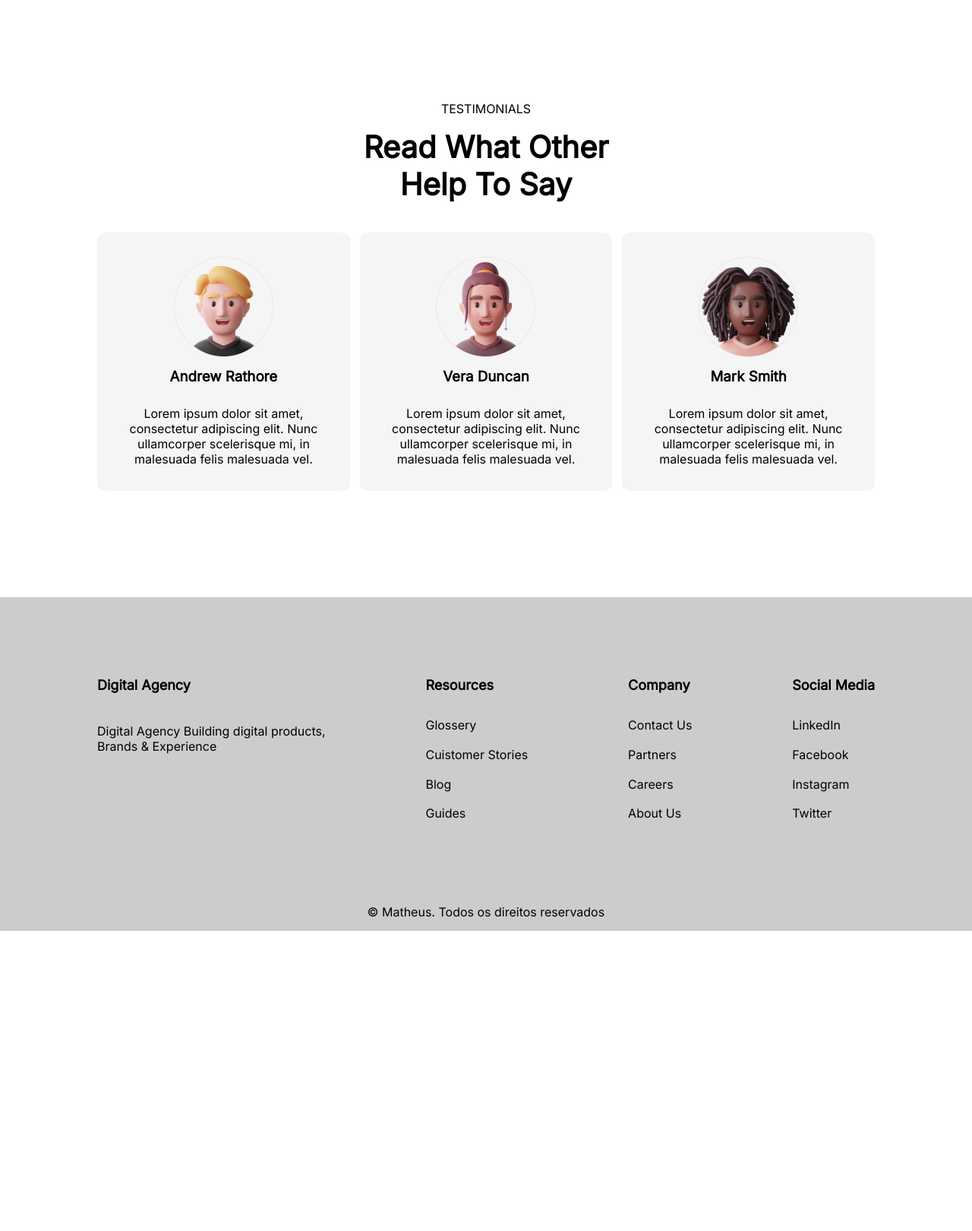
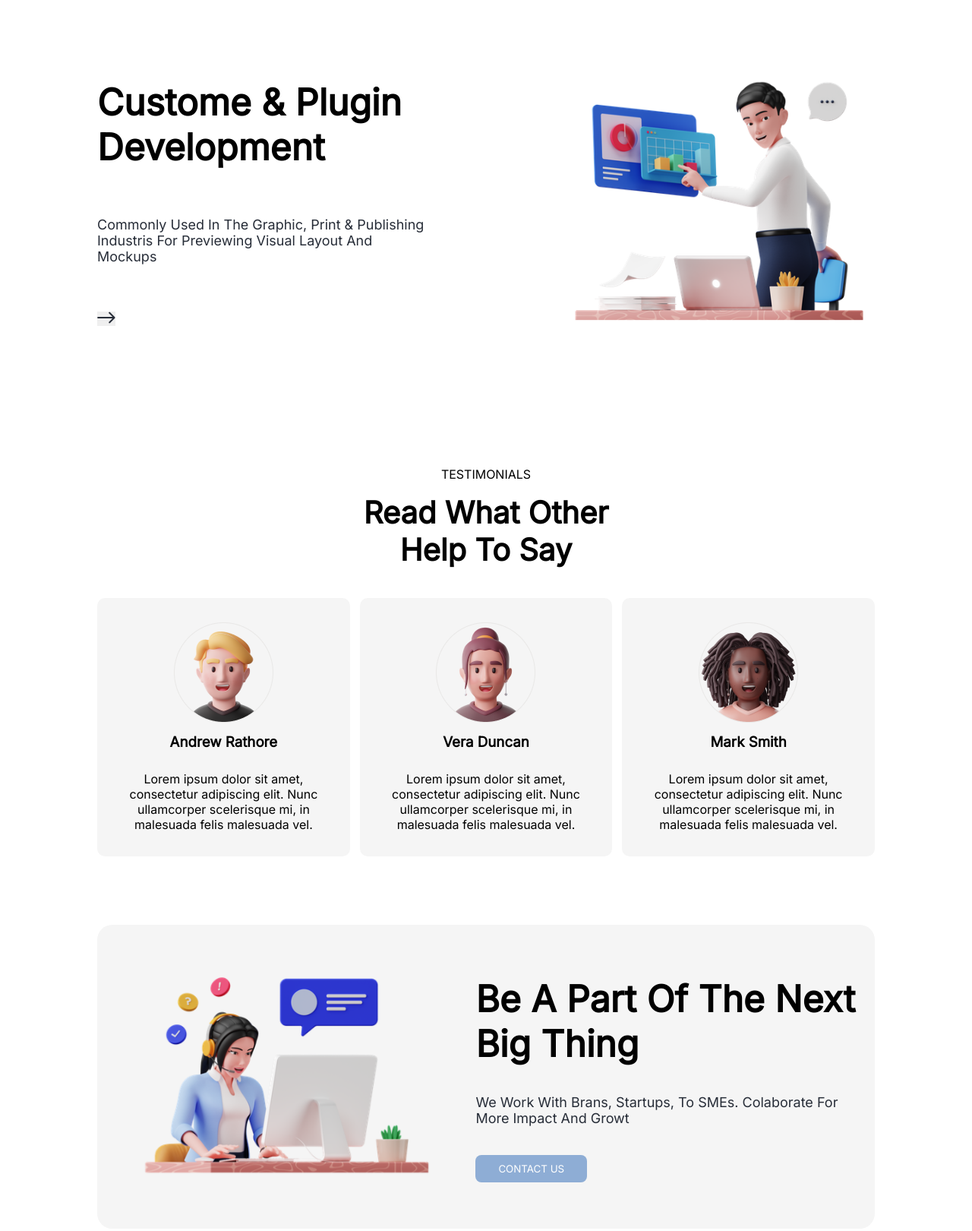
Before and after one commit to chienmin999/DIGITALAGENCY, a plain HTML site: page index.html in a window 1280 px wide. Shown: the part 1336-2956 px from the top of the page at 76% size. Before the commit the page ends 2561 px from the top, so only its background shows below. Drawn offline with Linux system fonts and the light colour scheme.

Commit message:
9:00-12/4

```diff
--- a/index.html
+++ b/index.html
@@ -93,16 +93,35 @@
                 <div class="brading-container-right">
                     <h1>Branding & Design system</h1>
                     <p>
-                        Commonly used in the graphic, print & publishing industris for previewing visual layout and mockups
+                        Commonly used in the graphic, print & publishing
+                        industris for previewing visual layout and mockups
                     </p>
-                    <button><img src="./assets/imgs/Arrow 1.png" alt="Arrow1"></button>
+                    <button>
+                        <img src="./assets/imgs/Arrow 1.png" alt="Arrow1" />
+                    </button>
                 </div>
-
             </div>
 
             <!-- custom section -->
 
-            <div class="custom-container"></div>
+            <div class="custom-container">
+                <div class="custom-container-left">
+                    <h1>Custome & Plugin Development</h1>
+                    <p>
+                        Commonly used in the graphic, print & publishing
+                        industris for previewing visual layout and mockups
+                    </p>
+                    <button>
+                        <img src="./assets/imgs/Arrow 1.png" alt="Arrow1" />
+                    </button>
+                </div>
+                <div class="custom-container-right">
+                    <img
+                        src="./assets/imgs/businessman-analyzing-data.png"
+                        alt="businessman-analyzing-data"
+                    />
+                </div>
+            </div>
 
             <!-- testimonial section -->
 
@@ -154,7 +173,22 @@
 
             <!-- contact section -->
 
-            <div class="contact-container"></div>
+            <div class="contact-container">
+                <div class="contact-container-left">
+                    <img
+                        src="./assets/imgs/customer-support.png"
+                        alt="customer-support"
+                    />
+                </div>
+                <div class="contact-container-right">
+                    <h1>Be a part of the next big thing</h1>
+                    <p>
+                        We work with Brans, Startups, to SMEs. Colaborate for
+                        more impact and growt
+                    </p>
+                    <button>contact us</button>
+                </div>
+            </div>
 
             <!-- footer section -->
 
--- a/style.css
+++ b/style.css
@@ -139,10 +139,10 @@
 
 .brading-container .brading-container-left {
     margin-right: 180px;
-    width: 70%;
+    width: 50%;
 }
 
-.brading-container .brading-container-left img{
+.brading-container .brading-container-left img {
     width: 100%;
 }
 
@@ -165,7 +165,54 @@
 
 .brading-container .brading-container-right button {
     border: none;
+}
 
+/* Custom Section */
+
+.custom-container {
+    background-color: #fff;
+    width: 80%;
+    margin: 136px auto 0;
+    display: flex;
+    justify-content: space-between;
+}
+
+.custom-container .custom-container-left {
+    padding: 42px 0 49px 0;
+    display: flex;
+    flex-direction: column;
+    align-items: start;
+    justify-content: space-between;
+}
+
+.custom-container .custom-container-left h1 {
+    font-weight: 700;
+    font-size: 3rem;
+    text-transform: capitalize;
+    max-width: 540px;
+    height: auto;
+}
+
+.custom-container .custom-container-left p {
+    font-weight: 400;
+    font-size: 1.125rem;
+    text-transform: capitalize;
+    color: #272d38;
+    max-width: 540px;
+    height: auto;
+}
+
+.custom-container .custom-container-left button {
+    border: none;
+}
+
+.custom-container .custom-container-right {
+    width: 50%;
+    margin-left: 180px;
+}
+
+.custom-container .custom-container-right img {
+    width: 100%;
 }
 
 /* Testimonial Section*/
@@ -214,6 +261,63 @@
     margin: 10px 0 27px 0;
 }
 
+/* Contact section */
+
+.contact-container {
+    background-color: #f5f5f5;
+    width: 80%;
+    margin: 90px auto 0;
+    display: flex;
+    justify-content: space-between;
+    border-radius: 20px;
+}
+
+.contact-container .contact-container-left {
+    width: 50%;
+    display: flex;
+    justify-content: center;
+    align-items: center;
+}
+
+.contact-container .contact-container-left img {
+    width: 80%;
+}
+
+.contact-container .contact-container-right {
+    padding: 49px 0 42px 0;
+    display: flex;
+    flex-direction: column;
+    align-items: start;
+    justify-content: space-around;
+}
+
+.contact-container .contact-container-right h1 {
+    font-weight: 700;
+    font-size: 3rem;
+    text-transform: capitalize;
+    max-width: 540px;
+    height: auto;
+}
+
+.contact-container .contact-container-right p {
+    font-weight: 400;
+    font-size: 1.125rem;
+    text-transform: capitalize;
+    color: #272d38;
+    max-width: 540px;
+    height: auto;
+}
+
+.contact-container .contact-container-right button {
+    background-color: #8eadd5;
+    border: none;
+    border-radius: 8px;
+    font-weight: 600px;
+    color: #fff;
+    padding: 10px 30px;
+    text-transform: uppercase;
+}
+
 /* Footer Section*/
 
 .footer-container {
```
Also changed, not shown: assets/imgs/businessman-analyzing-data.png (added), assets/imgs/customer-support.png (added).
